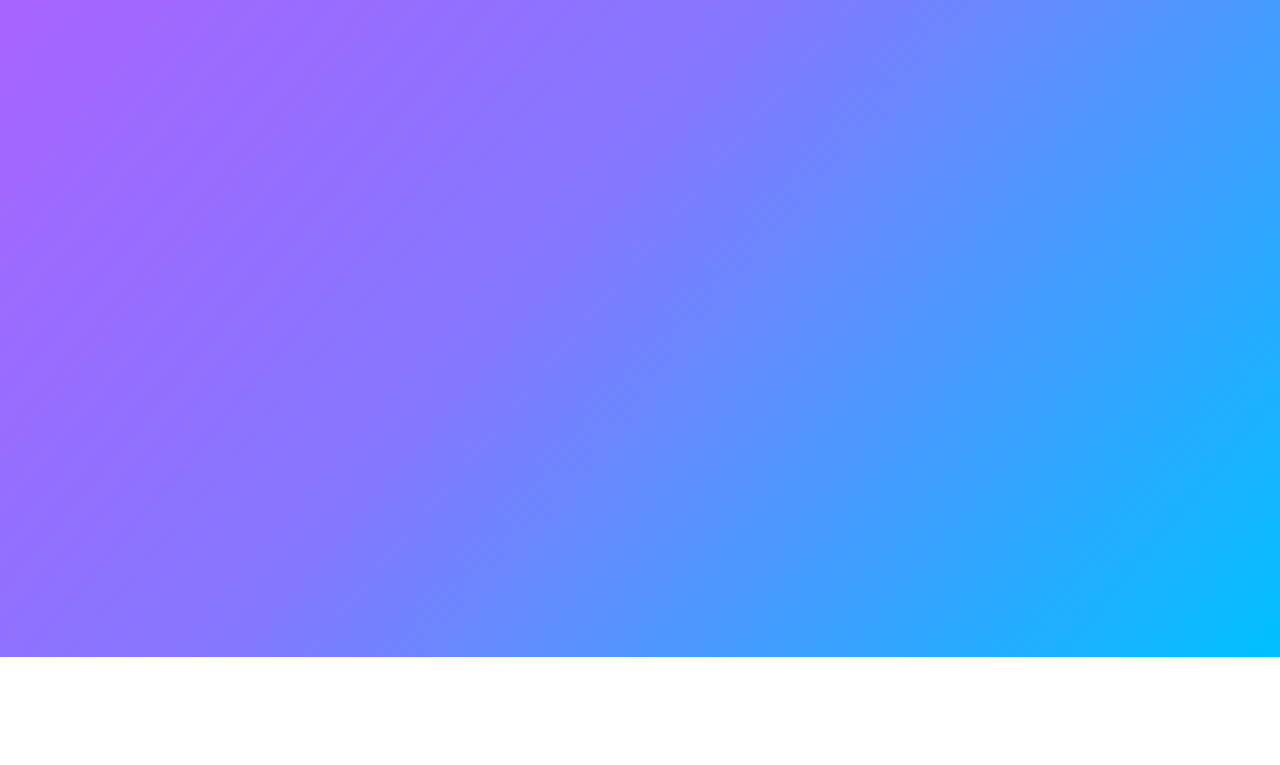
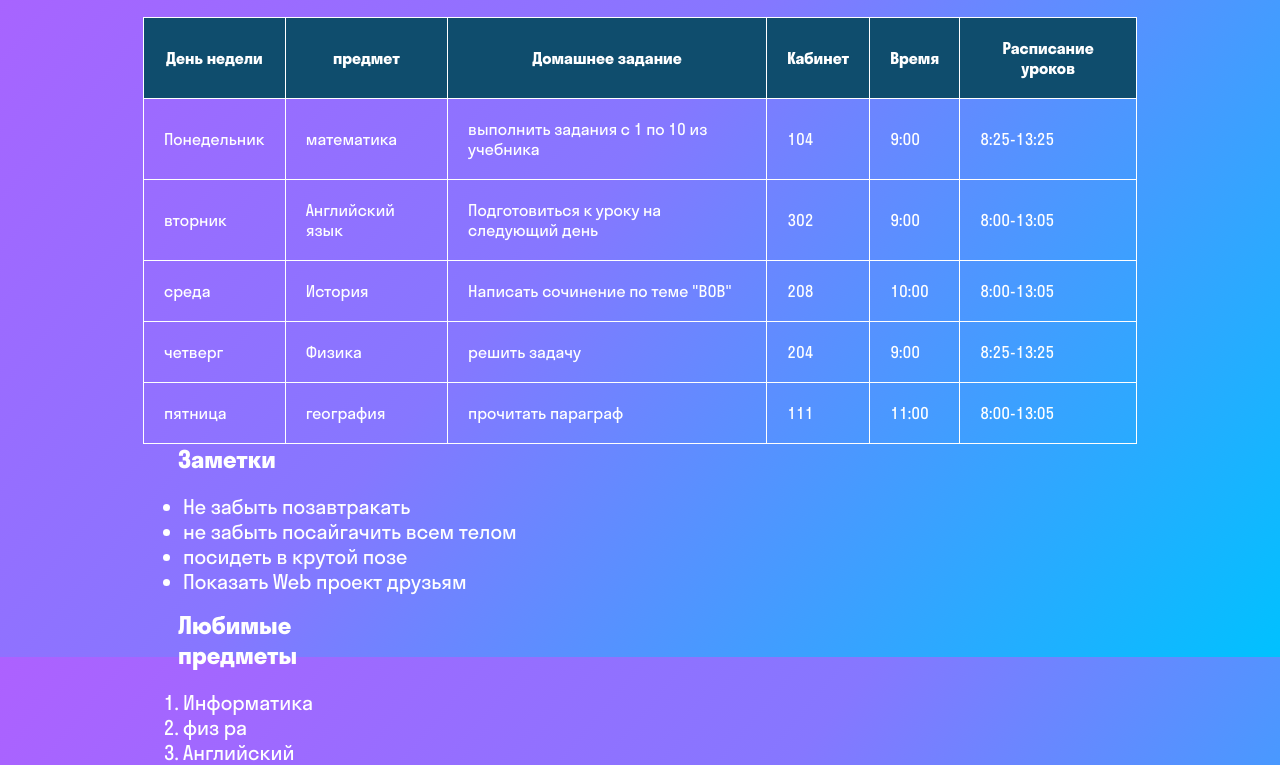
Before and after one commit to lapotnik/-, a plain HTML site: page index.html in a window 1280 px wide. Shown: the part 143-908 px from the top of the page. Before the commit the page ends 800 px from the top, so only its background shows below. Drawn offline with Linux system fonts and the light colour scheme.

Commit message:
Add files via upload

```diff
--- a/index.html
+++ b/index.html
@@ -7,33 +7,100 @@
     <meta name="viewport" content="width=device-width, initial-scale=1.0">
     <title>Школьный дневник</title>
     <link rel="stylesheet" href="./fonts/fonts.css">
-    <style>
-        * {
-            box-sizing: border-box;
-        }
-
-        body,
-        h1,
-        h2,
-        div,
-        p {
-            margin: 0;
-        }
-
-        body {
-            height: 100vh;
-            padding: 35px 143px 95px;
-            font-family: 'StratosSkyeng', sans-serif;
-            color: #fff;
-            background: linear-gradient(130deg, rgba(173, 97, 255, 1) 0%, rgba(134, 119, 255, 1) 45%, rgba(0, 193, 255, 1) 100%);
-        }
-
-
-    </style>
+    <link rel="stylesheet" href="style.css">
 </head>
 
 <body>
-    <h1>Школьный дневник</h1>
+
+    <div>
+        <h1>Школьный дневник</h1>
+
+        <h2> Расписание уроков</h2>
+        <table>
+
+            <tr>
+
+                <th>День недели</th>
+                <th>предмет</th>
+                <th>Домашнее задание</th>
+                <th>Кабинет</th>
+                <th>Время</th>
+                <th>Расписание уроков</th>
+
+            </tr>
+
+            <tr>
+                <td>Понедельник</td>
+                <td>математика</td>
+                <td>выполнить задания с 1 по 10 из учебника</td>
+                <td>104</td>
+                <td>9:00</td>
+                <td> 8:25-13:25
+                </td>
+
+            </tr>
+
+            <tr>
+                <td>вторник</td>
+                <td>Английский язык</td>
+                <td>Подготовиться к уроку на следующий день </td>
+                <td>302</td>
+                <td>9:00</td>
+                <td>8:00-13:05</td>
+            </tr>
+
+            <tr>
+                <td>среда</td>
+                <td>История</td>
+                <td>Написать сочинение по теме "ВОВ"</td>
+                <td>208</td>
+                <td>10:00</td>
+                <td>8:00-13:05</td>
+
+            </tr>
+            <tr>
+                <td>четверг</td>
+                <td>Физика</td>
+                <td>решить задачу</td>
+                <td>204</td>
+                <td>9:00</td>
+                    <td> 8:25-13:25
+                </td>
+            </tr>
+            <tr>
+                <td>пятница</td>
+                <td>география</td>
+                <td>прочитать параграф</td>
+                <td>111</td>
+                <td>11:00</td>
+                <td>8:00-13:05</td>
+
+            </tr>
+
+
+
+        </table>
+    </div>
+    <div>
+        <h2>Заметки</h2>
+        <ul>
+            <li>Не забыть позавтракать</li>
+            <li> не забыть посайгачить всем телом</li>
+            <li> посидеть в крутой позе</li>
+            <li> Показать Web проект друзьям</li>
+
+        </ul>
+    </div>
+    <div>
+        <h2>Любимые предметы</h2>
+        <ol>
+            <li>Информатика </li>
+            <li>физ ра</li>
+            <li>Английский</li>
+        </ol>
+    </div>
+
+
 </body>
 
 </html>
--- a/style.css
+++ b/style.css
@@ -12,7 +12,8 @@
         }
         th,
         td { padding: 20px;
-            border:1px solid white
+            border:1px solid white ;
+
 
 
 
@@ -26,6 +27,7 @@
         h2 {width: 24px;
             margin-bottom: 20px ;
         margin-left: 35px;}
+
         body {
             width: auto;
             height: 100vh;
@@ -38,4 +40,4 @@
             border-collapse: collapse;
             width:100%
         }
-        li {font-size: 24px;}
+        li {font-size: 20px;}
```
